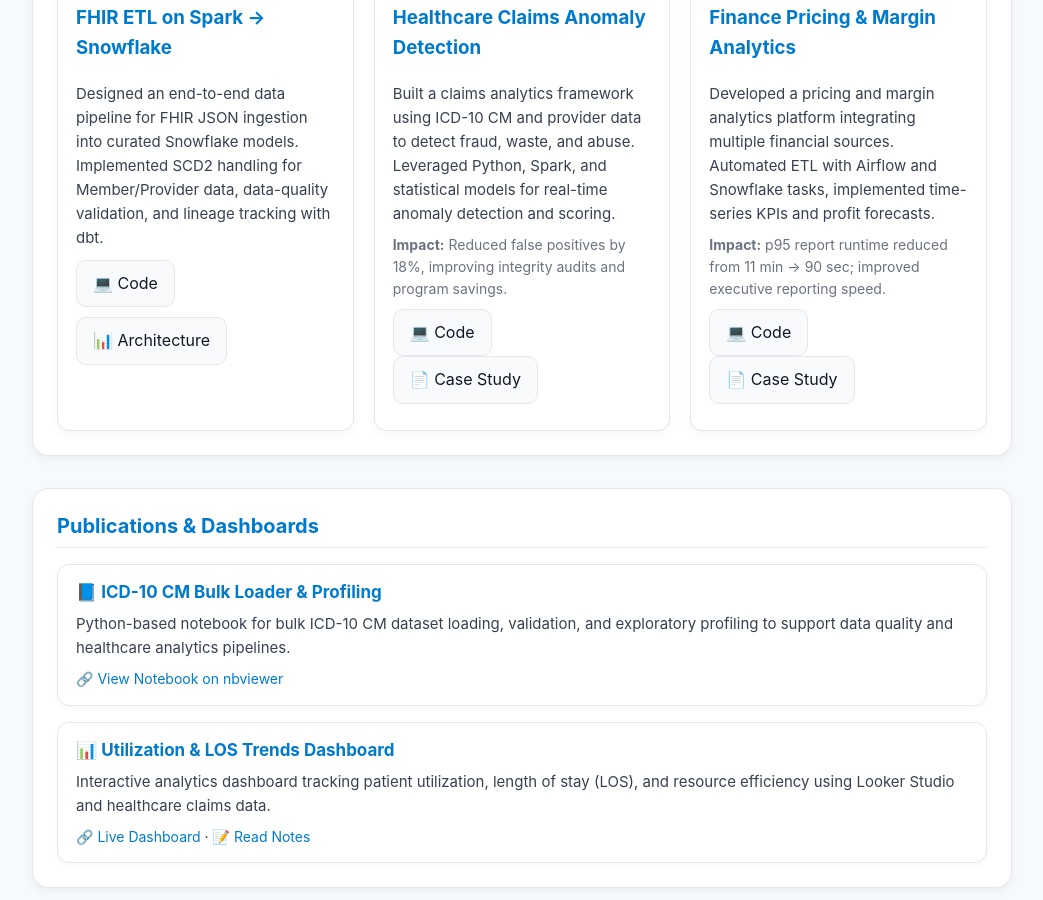
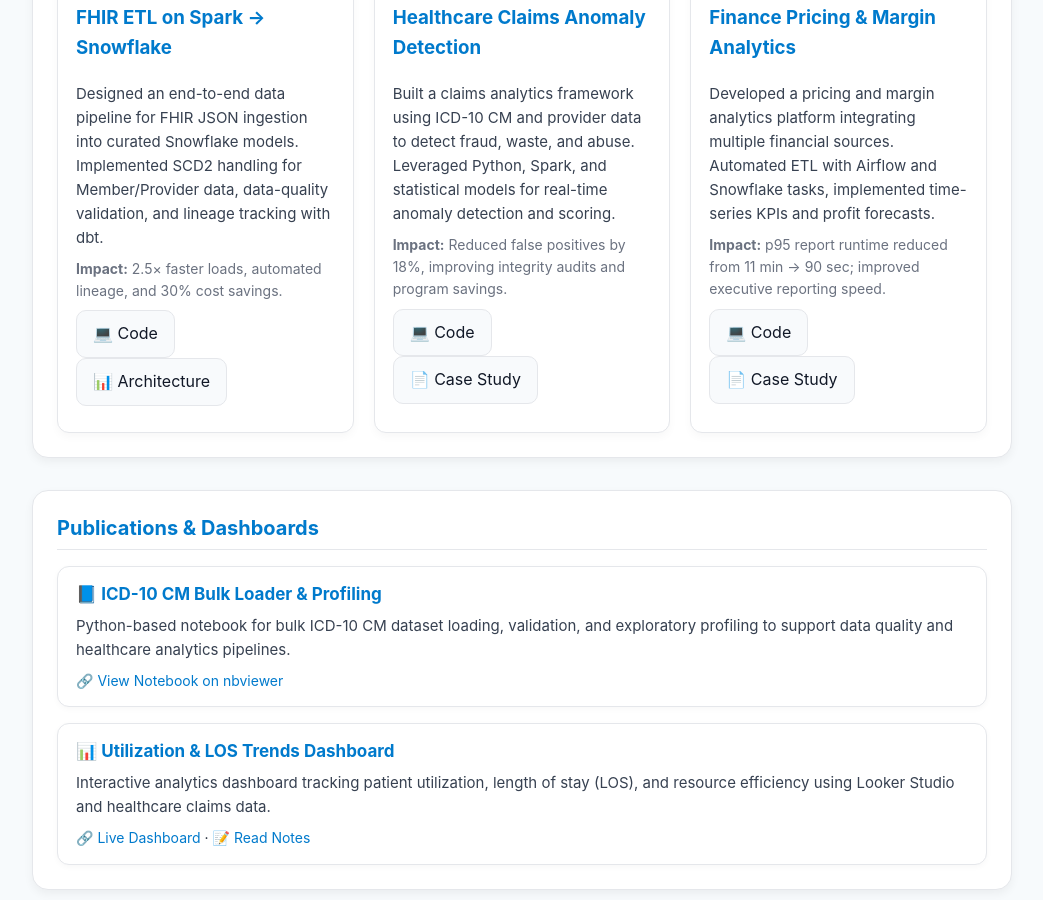
Before and after one commit to PawanJadhav7/PawanJadhav.github.io, a Jekyll site: the page built from index.md, in a window 1280 px wide and 900 px high, scrolled down 1260 px. Shown: the whole window, without its empty margins (118-1161 px from the left). Built offline with Jekyll 4.4.1, drawn with Linux system fonts in a browser that asks for light colours.

Commit message:
Update index.md

```diff
--- a/index.md
+++ b/index.md
@@ -102,7 +102,8 @@ layout: default
         Designed an end-to-end data pipeline for FHIR JSON ingestion into curated Snowflake models.
         Implemented SCD2 handling for Member/Provider data, data-quality validation, and lineage tracking with dbt.
       </p>
-      <p style="display:flex;gap:10px;flex-wrap:wrap;margin-top:10px;">
+      <p style="font-size:14px;color:#6b7280;"><strong>Impact:</strong> 2.5× faster loads, automated lineage, and 30% cost savings.</p>
+      <p>
         <a class="btn" href="https://github.com/PawanJadhav/FHIR-Snowflake" target="_blank">💻 Code</a>
         <a class="btn" href="/assets/diagrams/fhir_snowflake.png" target="_blank">📊 Architecture</a>
       </p>
```
